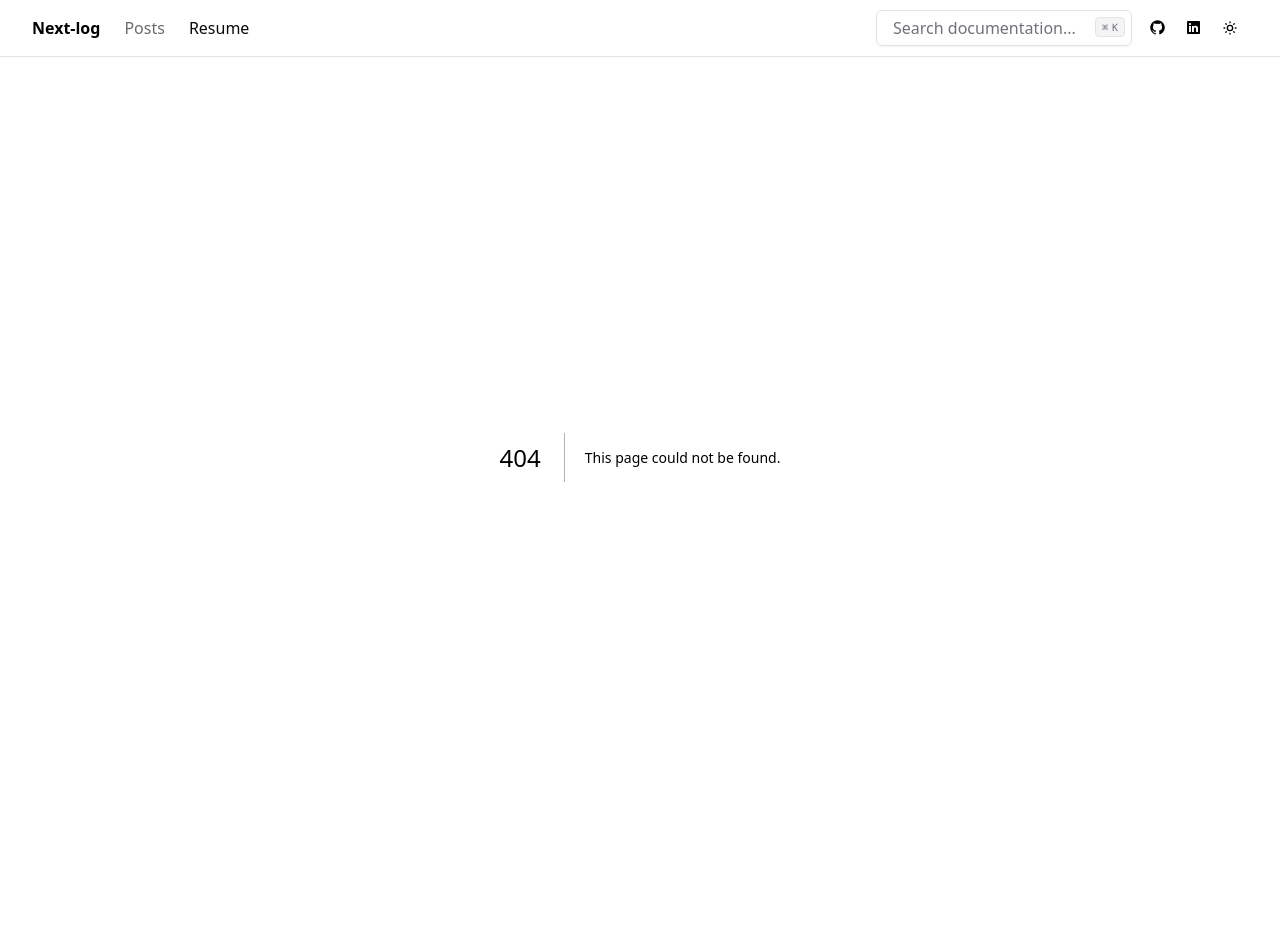
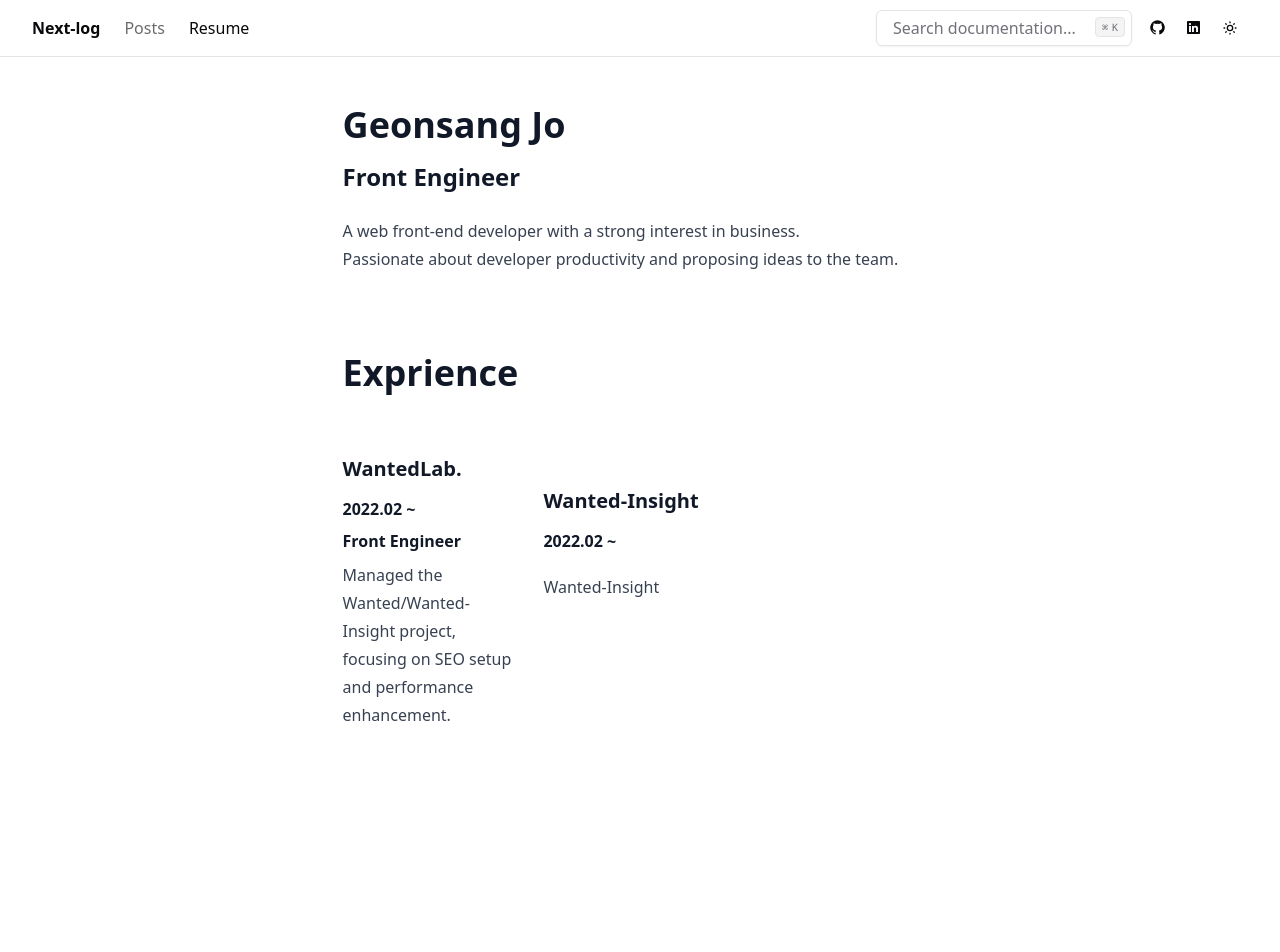
Before and after one commit to Jogeonsang/next-log, a Next.js app: page /resume in a window 1280 px wide. Before the commit this address had no page. Shown: the top 952 px of the page. Before the commit the page ends 857 px from the top, so only its background shows below. Built offline with nearby package versions, Linux system fonts and the light colour scheme.

Commit message:
feat: working resume page

```diff
--- /dev/null
+++ b/src/pages/resume/index.tsx
@@ -0,0 +1,46 @@
+function Resume() {
+  return (
+    <div className="prose dark:prose-invert  flex flex-col gap-20 pt-12 w-[900px] m-auto">
+      <section className="flex flex-col">
+        <h1 className="mb-4">Geonsang Jo</h1>
+        <h2 className="mt-0">Front Engineer</h2>
+        <p className="m-0">
+          A web front-end developer with a strong interest in business.
+        </p>
+        <p className="m-0">
+          Passionate about developer productivity and proposing ideas to the
+          team.
+        </p>
+      </section>
+      <section className="flex flex-col">
+        <h1>Exprience</h1>
+        <ul className="list-none p-0">
+          <li className="flex p-0  gap-4">
+            <div className="relative flex-[3_1_0%] pr-4">
+              <div className="sticky top-[80px]">
+                <h3 className="mt-0">WantedLab.</h3>
+                <h4 className="mt-0">2022.02 ~</h4>
+                <h4 className="mt-0">Front Engineer</h4>
+                <p>
+                  Managed the Wanted/Wanted-Insight project, focusing on SEO
+                  setup and performance enhancement.
+                </p>
+              </div>
+            </div>
+            <div className="relative flex-[7_1_0%]">
+              <div>
+                <h3>Wanted-Insight</h3>
+                <h4>2022.02 ~</h4>
+                <p></p>
+              </div>
+              <div className="h-96">Wanted-Insight</div>
+              <div className="h-96">Wanted Tech</div>
+            </div>
+          </li>
+        </ul>
+      </section>
+    </div>
+  );
+}
+
+export default Resume;
```
